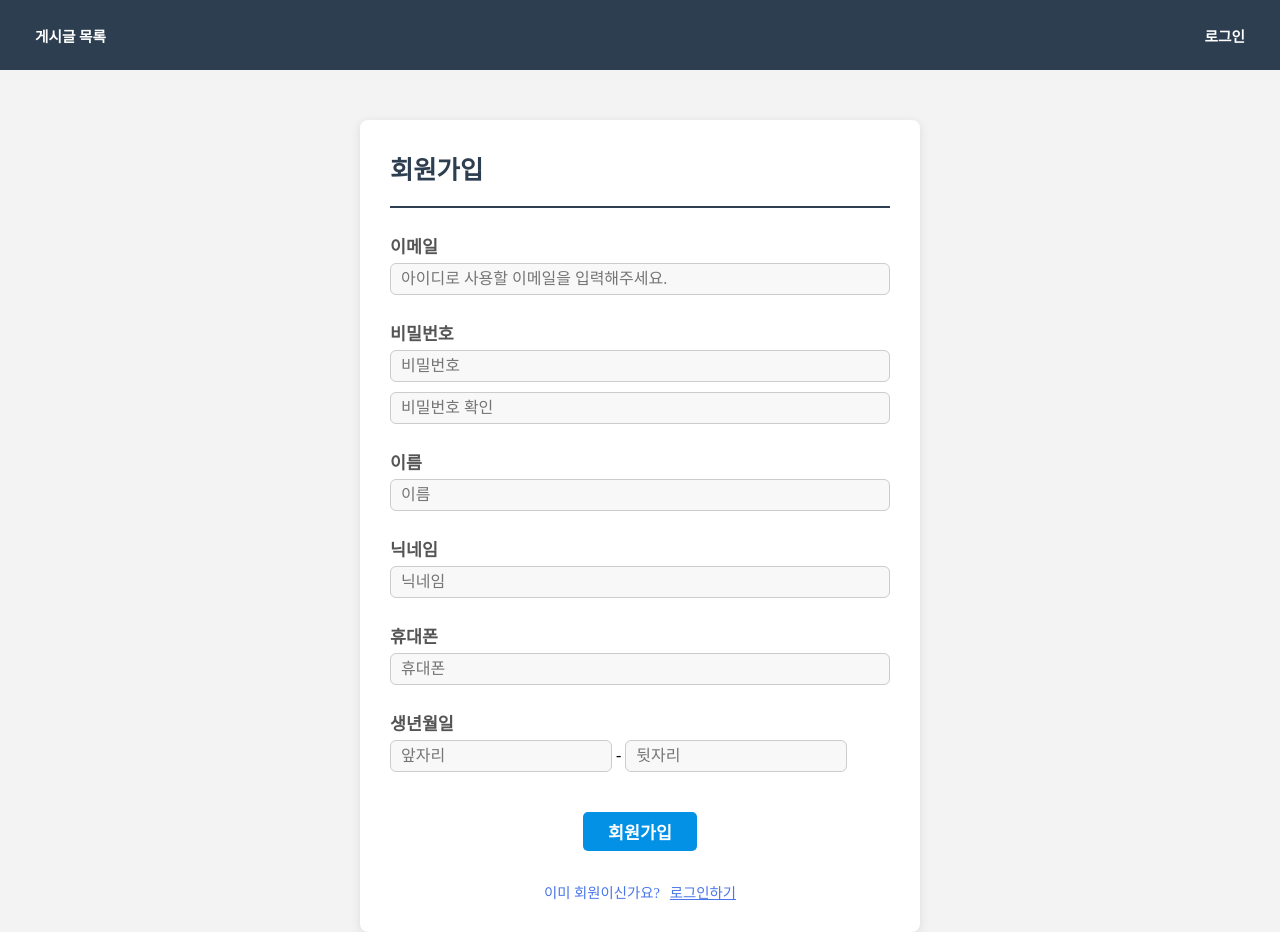
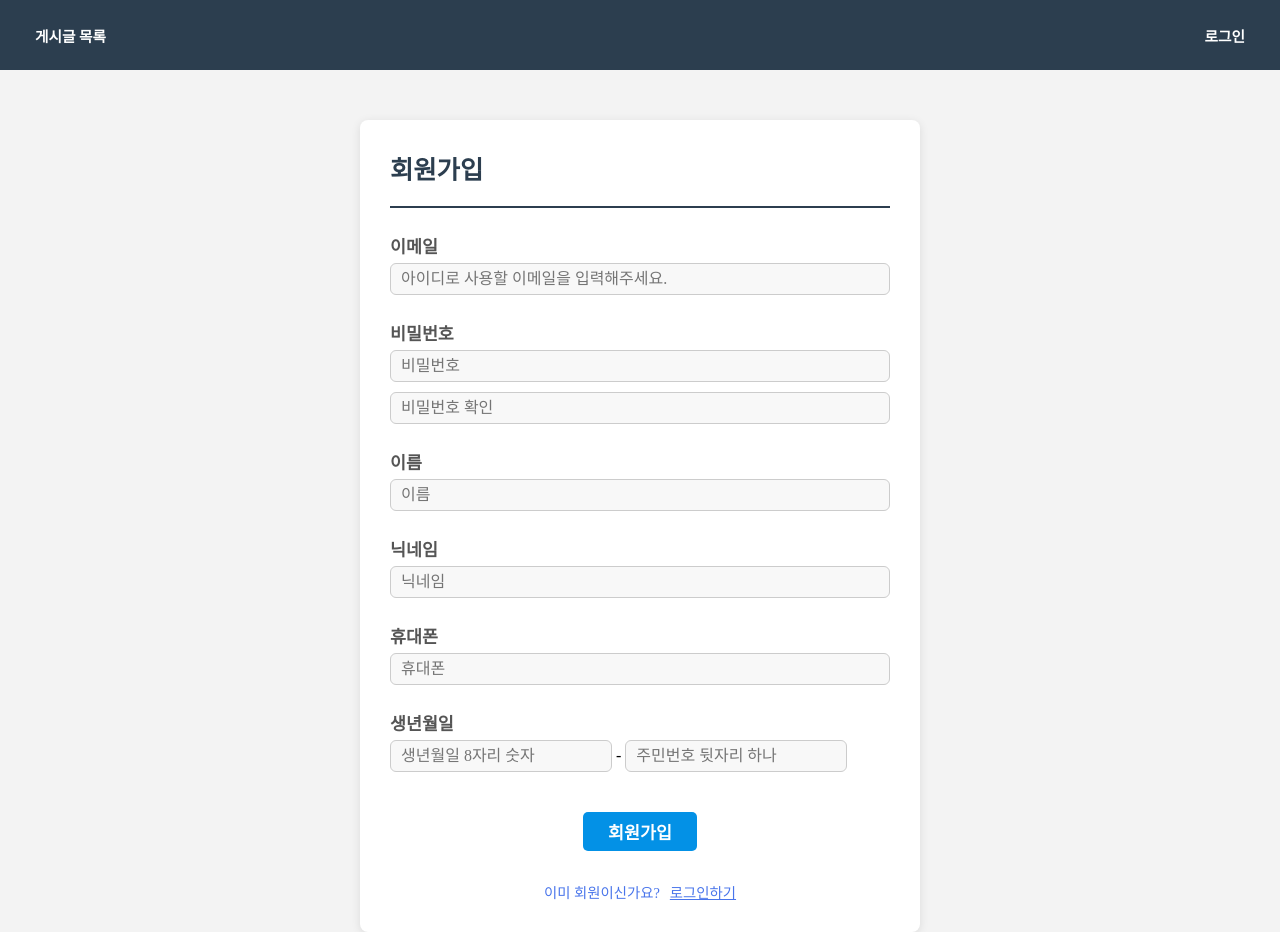
Before and after one commit to 7dong7/board-front, a React (Vite) app: page /members in a window 1280 px wide. Built offline with nearby package versions, Linux system fonts and the light colour scheme.

Commit message:
프론트 회원가입 유효성 검증

```diff
--- a/src/pages/MemberNew.jsx
+++ b/src/pages/MemberNew.jsx
@@ -48,19 +48,50 @@ const MemberNew = () => {
         confirmPassword: (value, form) => value === form.password || '비밀번호가 일치하지 않습니다.',
         name: (value) => /^[가-힣a-zA-Z]{2,10}$/.test(value) || '2~10자, 한글 또는 영문만 가능합니다.',
         nickname: (value) => /^[가-힣a-zA-Z0-9]{2,12}$/.test(value) || '2~12자, 특수문자는 불가합니다.',
-        mobile: (value) => /^010-\d{4}-\d{4}$/.test(value) || '010-1234-5678 형식으로 입력하세요.',
+        mobile: (value) => /^(010|011)-\d{4}-\d{4}$/.test(value) || '010-1234-5678 형식으로 입력하세요.',
         backNum: (value) => /^[1-4]$/.test(value) || '1, 2, 3, 4 중 하나를 입력하세요.',
         frontNum: (value) => {
-            if (!/^\d{8}$/.test(value)) { // 형식이 맞지 않는 경우
-                return '예) 19970312 형식으로 입력하세요.';
+            /**
+             *  1. 8자리 숫자 검증 => yyyyMMdd
+             */
+            if (!/^\d{8}$/.test(value)) {
+                return '예) 19990325 형식으로 입력하세요.'; // 형식이 맞지 않는 경우
+            } // 숫자의 형식이 맞는 경우 이어서 진행
+            /**
+             *  2. 날짜 유효성 검사
+             *      - 입력받을 8자리의 숫자가 날짜 형식이 맞는지
+             *      - 형식은 맞지만 존재하는 날짜인지
+             *      - 미래의 날짜는 사용할 수 없음
+             */
+            const year = value.slice(0, 4); const month = value.slice(4, 6); const day = value.slice(6, 8);
+            const date = new Date(`${year}-${month}-${day}`);
+            if (isNaN(date.getTime()) // 올바르지 않는 날자 형식
+                || parseInt(month) !== date.getMonth() + 1 // "19970231" 형식은 맞으나 존재하지 않는 날짜
+                || parseInt(day) !== date.getDate() // "19970231" 날짜 형식은 맞으나 존재하지 않는 날짜
+                || date > new Date() ) { // 미래의 날짜는 사용할 수 없음
+                return "올바른 생년월일 형식이 아닙니다.";
             }
-            const date = new Date(value.slice(0, 4), value.slice(4, 6) - 1, value.slice(6, 8));
-            return !isNaN(date.getTime()) && date < new Date() || '유효한 생년월일이 아닙니다.'
-        }
+        } // frontNum 유효성 검증
     }
     // 필드값 변경시 유효성 검증 이벤트
     const onChangeData = (e) => {
-        const {name, value} = e.target;
+        let {name, value} = e.target;
+        // 생년월일 제한
+        if (name === "frontNum" || name === "backNum") { // 생년월일 검증
+            if (!/^\d*$/.test(value)) return;
+        }
+        // 모바일 번호 제한
+        if (name === "mobile") {
+            // 올바른 위치에 대시 추가
+            if (value.length > 3 && value.charAt(3) !== '-') {
+                value = value.slice(0, 3) + '-' + value.slice(3);
+            }
+            if (value.length > 8 && value.charAt(8) !== '-') {
+                value = value.slice(0, 8) + '-' + value.slice(8);
+            }
+        }
+
+        // 값 변경
         setMember({
             ...member,
             [name]: value
@@ -78,6 +109,7 @@ const MemberNew = () => {
             }));
         }
     }
+
     // 회원 가입 버튼 클릭 이벤트
     const newMemberHandler = () => {
         const allError = {}; // 각 필드별로 오류를 담을 객체
@@ -99,7 +131,7 @@ const MemberNew = () => {
 
         if (member) {
             console.log("회원가입요청");
-            // newMember();
+            newMember();
         }
     }
 
@@ -120,6 +152,7 @@ const MemberNew = () => {
                         name={"email"}
                         value={member.email}
                         type={"email"}
+                        maxLength={40}
                         className={"MemberNew-member-input"}
                         placeholder={"아이디로 사용할 이메일을 입력해주세요."}/>
                     {
@@ -137,6 +170,7 @@ const MemberNew = () => {
                         name={"password"}
                         value={member.password}
                         type={"password"}
+                        maxLength={20}
                         className={"MemberNew-member-input"}
                         placeholder={"비밀번호"}/>
                     <input
@@ -144,6 +178,7 @@ const MemberNew = () => {
                         name={"confirmPassword"}
                         value={member.confirmPassword}
                         type={"password"}
+                        maxLength={20}
                         className={"MemberNew-member-input MemberNew-member-confirmPassword"}
                         placeholder={"비밀번호 확인"}/>
                     {
@@ -164,6 +199,7 @@ const MemberNew = () => {
                         onChange={onChangeData}
                         value={member.name}
                         name={"name"}
+                        maxLength={10}
                         className={"MemberNew-member-input"}
                         placeholder={"이름"}/>
                     {
@@ -197,6 +233,7 @@ const MemberNew = () => {
                         value={member.mobile}
                         name={"mobile"}
                         className={"MemberNew-member-input"}
+                        maxLength={13}
                         placeholder={"휴대폰"}/>
                     {
                         errors.mobile &&
@@ -214,14 +251,16 @@ const MemberNew = () => {
                             value={member.frontNum}
                             name={"frontNum"}
                             className={"MemberNew-member-input"}
-                            placeholder={"앞자리"}/>
+                            maxLength={8}
+                            placeholder={"생년월일 8자리 숫자"}/>
                         <span> - </span>
                         <input
                             onChange={onChangeData}
                             value={member.backNum}
                             name={"backNum"}
                             className={"MemberNew-member-input"}
-                            placeholder={"뒷자리"}/>
+                            maxLength={1}
+                            placeholder={"주민번호 뒷자리 하나"}/>
                     </div>
                     {
                         errors.frontNum &&
```
